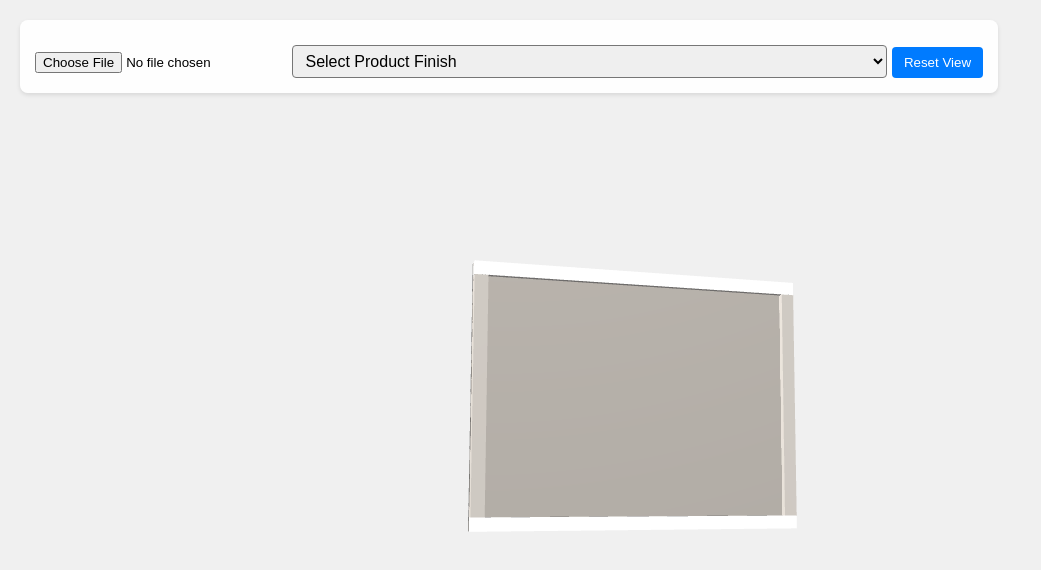
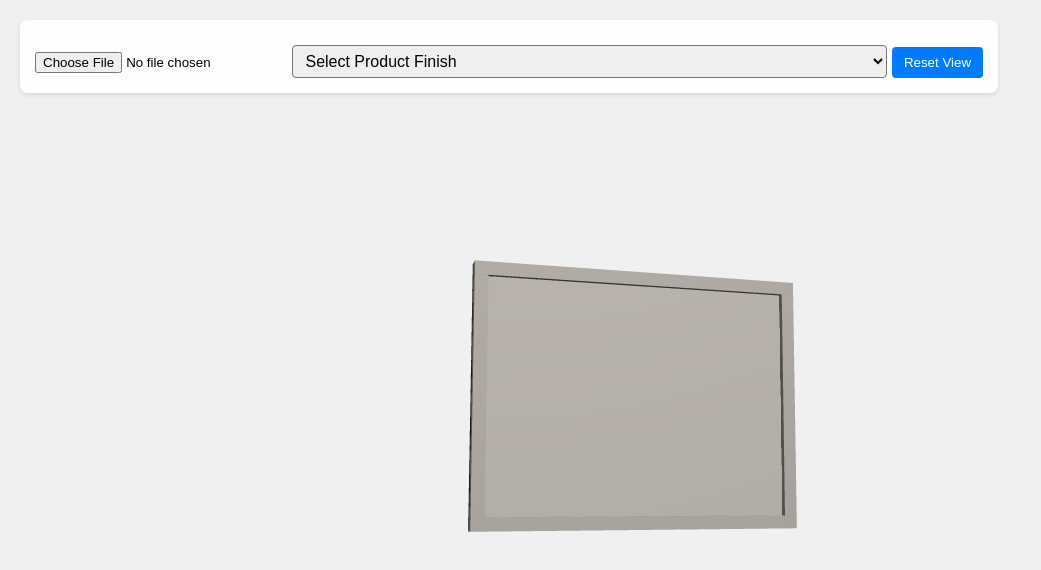
Before and after one commit to kgoyal000/image-visualizer-test, a plain HTML site: page index.html in a window 1280 px wide. Shown: the whole page, without its empty margins (0-1041 px from the left). Drawn offline with nearby package versions, Linux system fonts and the light colour scheme; animation ran at ten frames a second.

Commit message:
Update index.html

```diff
--- a/index.html
+++ b/index.html
@@ -1,7 +1,7 @@
 <!DOCTYPE html>
 <html>
 <head>
-  <title>Realistic Photo Frame Viewer with Product Textures</title>
+  <title>Realistic Photo Frame Viewer – Variant Finish</title>
   <meta name="viewport" content="width=device-width, initial-scale=1.0, user-scalable=no">
   <style>
     body { margin: 0; background: #f0f0f0; }
@@ -48,9 +48,9 @@
 </head>
 <body>
   <div id="controls">
-    <!-- File Upload (if you wish to override the texture selection) -->
+    <!-- File Upload: This sets the main image that is always used in preview -->
     <input type="file" id="imageUpload" accept="image/*">
-    <!-- Dropdown for selecting a product finish texture -->
+    <!-- Dropdown for selecting a product finish variant -->
     <select id="productTextureSelect">
       <option value="">Select Product Finish</option>
       <option value="luster">Luster Finish (orange peel) | 260 gsm | 10 mil | Resin Coated Paper</option>
@@ -78,7 +78,13 @@
       let zoomLevel = 5;
       let touchDistance = 0;
 
-      // Mapping product finish keys to the image URLs you provided
+      // Global variables to store the currently used main image and finish texture.
+      // Default main image (if no file is uploaded) – you can change this if desired.
+      let currentMainImageURL = "https://thestackhouse.com/cdn/shop/files/article1_840x560.webp?v=1728383842";
+      // Default finish texture: if no variant is selected, we’ll use a default wood finish.
+      let currentFinishTextureURL = null; // null means “use default wood finish”
+
+      // Mapping product finish keys to the image URLs you provided.
       const productTextures = {
         luster: "https://thestackhouse.com/cdn/shop/files/Luster_DSC4340-575x450_4f593bb0-1328-4507-befe-c43bf150fc4d_440x295.png?v=1723771039",
         glossy: "https://thestackhouse.com/cdn/shop/files/Glossy_DSC4329-575x450_440x295.png?v=1723756578",
@@ -91,23 +97,23 @@
       };
 
       function init() {
-        // Scene
+        // Scene setup
         scene = new THREE.Scene();
         scene.background = new THREE.Color(0xf0f0f0);
 
-        // Camera
+        // Camera setup
         camera = new THREE.PerspectiveCamera(45, window.innerWidth / window.innerHeight, 0.1, 1000);
         camera.position.set(0, 0, zoomLevel);
         camera.lookAt(0, 0, 0);
 
-        // Renderer
+        // Renderer setup
         renderer = new THREE.WebGLRenderer({ antialias: true });
         renderer.setSize(window.innerWidth, window.innerHeight);
         renderer.shadowMap.enabled = true;
         renderer.shadowMap.type = THREE.PCFSoftShadowMap;
         document.body.appendChild(renderer.domElement);
 
-        // Lighting
+        // Lighting setup
         const ambientLight = new THREE.AmbientLight(0xffffff, 0.4);
         scene.add(ambientLight);
 
@@ -139,29 +145,29 @@
 
         setupEventListeners();
 
-        // On load, use the texture from the dropdown (if selected) or default to one of your images.
-        const productSelect = document.getElementById('productTextureSelect');
-        if (productSelect.value && productTextures[productSelect.value]) {
-          createPhotoFrame(productTextures[productSelect.value]);
-        } else {
-          // Default image (you may change this if desired)
-          createPhotoFrame(productTextures.luster);
-        }
+        // Initially create the frame with the default main image and default finish.
+        createPhotoFrame(currentMainImageURL, currentFinishTextureURL);
       }
 
       function setupEventListeners() {
-        // File upload overrides the current texture selection
-        document.getElementById('imageUpload').addEventListener('change', handleFileUpload);
-
-        // Dropdown selection: load the selected texture image
-        document.getElementById('productTextureSelect').addEventListener('change', (e) => {
-          const selected = e.target.value;
-          if (selected && productTextures[selected]) {
-            createPhotoFrame(productTextures[selected]);
+        // File upload updates the main image while preserving the current finish.
+        document.getElementById('imageUpload').addEventListener('change', (e) => {
+          const file = e.target.files[0];
+          if (file) {
+            currentMainImageURL = URL.createObjectURL(file);
+            createPhotoFrame(currentMainImageURL, currentFinishTextureURL);
           }
         });
 
-        // Reset view
+        // Dropdown selection: update the finish texture.
+        document.getElementById('productTextureSelect').addEventListener('change', (e) => {
+          const selected = e.target.value;
+          // Update current finish texture based on selection (or null if none selected)
+          currentFinishTextureURL = selected && productTextures[selected] ? productTextures[selected] : null;
+          createPhotoFrame(currentMainImageURL, currentFinishTextureURL);
+        });
+
+        // Reset view button
         document.getElementById('resetPosition').addEventListener('click', () => {
           targetRotationX = -0.1;
           targetRotationY = 0.3;
@@ -237,19 +243,27 @@
         renderer.domElement.style.cursor = 'grab';
       }
 
-      // This function loads the provided image URL as a texture and creates the photo frame.
-      function createPhotoFrame(imageUrl) {
+      /**
+       * Creates the photo frame.
+       *
+       * @param {string} mainImageURL - URL for the main image (preview).
+       * @param {string|null} finishImageURL - URL for the finish texture to apply on frame borders.
+       *                                       If null, a default wood finish will be used.
+       */
+      function createPhotoFrame(mainImageURL, finishImageURL) {
         status.style.display = 'block';
         status.textContent = 'Loading image...';
         const textureLoader = new THREE.TextureLoader();
+
+        // Load the main image texture.
         textureLoader.load(
-          imageUrl,
-          (texture) => {
-            // Remove any existing frame
+          mainImageURL,
+          (mainTexture) => {
+            // Remove any existing frame.
             if (frame) scene.remove(frame);
 
-            // Determine dimensions based on the texture's aspect ratio
-            const aspectRatio = texture.image.width / texture.image.height;
+            // Determine dimensions based on the main image's aspect ratio.
+            const aspectRatio = mainTexture.image.width / mainTexture.image.height;
             const maxWidth = 3.5;
             const maxHeight = 3.5;
             let frameWidth, frameHeight;
@@ -266,10 +280,10 @@
             frame = new THREE.Group();
             frame.position.set(0, 0, 0);
 
-            // Main image plane using the texture
+            // Main image plane uses the uploaded image.
             const imageGeometry = new THREE.PlaneGeometry(frameWidth, frameHeight);
             const imageMaterial = new THREE.MeshStandardMaterial({
-              map: texture,
+              map: mainTexture,
               side: THREE.DoubleSide,
               roughness: 0.7,
               metalness: 0.1
@@ -279,21 +293,36 @@
             imageMesh.castShadow = true;
             frame.add(imageMesh);
 
-            // Frame borders material (using a wood normal map for texture)
+            // Create the frame borders material.
             const frameMaterial = new THREE.MeshStandardMaterial({
-              color: 0xffffff,
               roughness: 0.7,
-              metalness: 0.2
+              metalness: 0.2,
+              // You may adjust the base color as needed.
+              color: 0xffffff
             });
-            textureLoader.load(
-              'https://threejs.org/examples/textures/wood/wood_normal.jpg',
-              (normalMap) => {
-                frameMaterial.normalMap = normalMap;
-                frameMaterial.needsUpdate = true;
-              }
-            );
 
-            // Helper function to create a border piece
+            // If a finish variant is selected, load that texture.
+            // Otherwise, load a default wood finish texture.
+            if (finishImageURL) {
+              textureLoader.load(
+                finishImageURL,
+                (finishTexture) => {
+                  frameMaterial.map = finishTexture;
+                  frameMaterial.needsUpdate = true;
+                }
+              );
+            } else {
+              // Default wood finish texture (using an example wood texture).
+              textureLoader.load(
+                'https://threejs.org/examples/textures/wood/wood_normal.jpg',
+                (woodTexture) => {
+                  frameMaterial.map = woodTexture;
+                  frameMaterial.needsUpdate = true;
+                }
+              );
+            }
+
+            // Helper function to add a border piece.
             const addBorder = (width, height, depth, position) => {
               const border = new THREE.Mesh(
                 new THREE.BoxGeometry(width, height, depth),
@@ -304,28 +333,28 @@
               frame.add(border);
             };
 
-            // Top border
+            // Top border.
             addBorder(
               frameWidth + borderSize * 2,
               borderSize,
               frameDepth,
               new THREE.Vector3(0, frameHeight / 2 + borderSize / 2, 0)
             );
-            // Bottom border
+            // Bottom border.
             addBorder(
               frameWidth + borderSize * 2,
               borderSize,
               frameDepth,
               new THREE.Vector3(0, -frameHeight / 2 - borderSize / 2, 0)
             );
-            // Left border
+            // Left border.
             addBorder(
               borderSize,
               frameHeight,
               frameDepth,
               new THREE.Vector3(-frameWidth / 2 - borderSize / 2, 0, 0)
             );
-            // Right border
+            // Right border.
             addBorder(
               borderSize,
               frameHeight,
@@ -333,22 +362,14 @@
               new THREE.Vector3(frameWidth / 2 + borderSize / 2, 0, 0)
             );
 
-            // Back panel (using the same texture image in this demo)
-            const backPanelMaterial = new THREE.MeshStandardMaterial({ color: 0xffffff });
-            textureLoader.load(
-              imageUrl,
-              (backTexture) => {
-                backPanelMaterial.map = backTexture;
-                backPanelMaterial.needsUpdate = true;
-              }
-            );
+            // Back panel: always using a fixed material (wood-like dark color) as in the original code.
             const backPanel = new THREE.Mesh(
               new THREE.BoxGeometry(
                 frameWidth + borderSize * 2,
                 frameHeight + borderSize * 2,
                 0.05
               ),
-              backPanelMaterial
+              new THREE.MeshStandardMaterial({ color: 0x1a1a1a })
             );
             backPanel.position.z = -frameDepth / 2;
             backPanel.castShadow = true;
@@ -372,14 +393,6 @@
         const distance = Math.abs(maxDimension / Math.sin(fov / 2));
         camera.position.z = distance * 1.2;
         camera.lookAt(0, 0, 0);
-      }
-
-      function handleFileUpload(e) {
-        const file = e.target.files[0];
-        if (file) {
-          const url = URL.createObjectURL(file);
-          createPhotoFrame(url);
-        }
       }
 
       function onWindowResize() {
```
